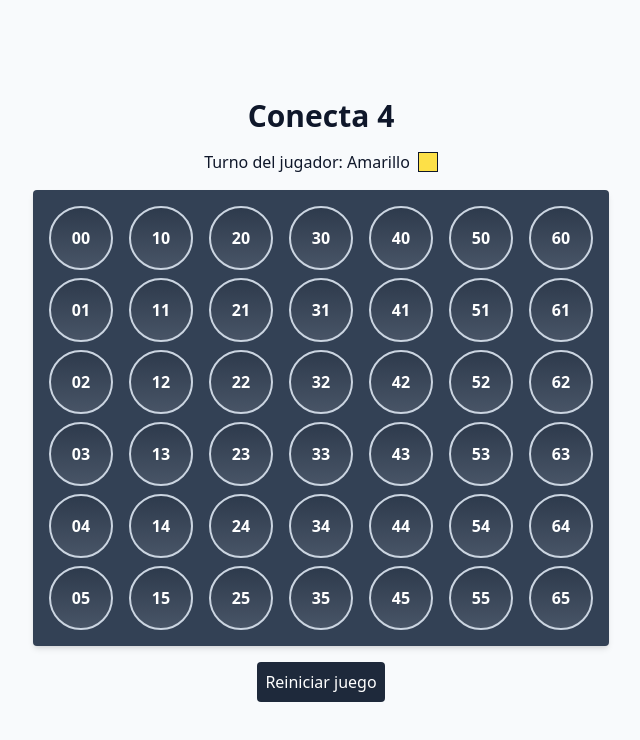
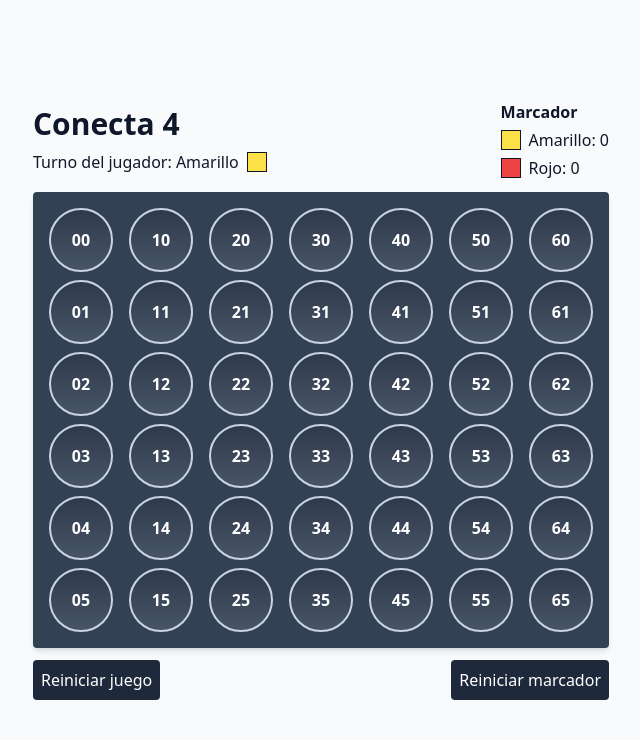
Before and after one commit to XlichOpX/conecta-4, a React (Vite) app: page / in a window 1280 px wide. Shown: the top 740 px of the page, without its empty margins (319-959 px from the left). Built offline with nearby package versions, Linux system fonts and the light colour scheme.

Commit message:
feat: implement scoreboard

```diff
--- a/src/App.tsx
+++ b/src/App.tsx
@@ -4,7 +4,6 @@ function App() {
   return (
     <div className="h-screen bg-slate-50 text-slate-900">
       <div className="container mx-auto flex h-full flex-col items-center justify-center gap-4">
-        <h1 className="text-3xl font-bold">Conecta 4</h1>
         <Game />
       </div>
     </div>
--- a/src/components/Game.tsx
+++ b/src/components/Game.tsx
@@ -23,6 +23,7 @@ export function Game() {
   const [game, setGame] = useState<CellState[][]>(() =>
     getInitialGame({ cols, rows })
   );
+  const [scores, setScores] = useState({ yellow: 0, red: 0 });
 
   const [winner, setWinner] = useState<Player | null>(null);
 
@@ -59,6 +60,10 @@ export function Game() {
 
     if (finishedGame) {
       setWinner(currentPlayer);
+      setScores({
+        ...scores,
+        [currentPlayer.color]: scores[currentPlayer.color] + 1,
+      });
     }
 
     setGame(finishedGame || newGame);
@@ -72,8 +77,18 @@ export function Game() {
     setWinner(null);
   }
 
+  function resetScores() {
+    setScores({ red: 0, yellow: 0 });
+  }
+
   return (
     <>
+      <div className="flex w-auto flex-col gap-3">
+        <div className="flex flex-col items-center justify-between gap-3 lg:flex-row">
+          <div>
+            <h1 className="mb-2 text-center text-3xl font-bold lg:text-left">
+              Conecta 4
+            </h1>
             <p aria-live="polite" className="flex items-center gap-2">
               {!winner && remainingCells > 0 && (
                 <span>
@@ -89,6 +104,18 @@ export function Game() {
                 </span>
               )}
             </p>
+          </div>
+
+          <div aria-live="polite" className="flex flex-col gap-1">
+            <h2 className="text-center font-bold lg:text-left">Marcador</h2>
+            <p className="flex items-center">
+              <PlayerAvatar player={players.yellow} reverse />: {scores.yellow}
+            </p>
+            <p className="flex items-center">
+              <PlayerAvatar player={players.red} reverse />: {scores.red}
+            </p>
+          </div>
+        </div>
 
         <div className="flex gap-2 rounded bg-slate-700 p-2 shadow-md lg:gap-4 lg:p-4">
           {game.map((col, colIndex) => (
@@ -109,12 +136,21 @@ export function Game() {
           ))}
         </div>
 
+        <div className="flex justify-between">
           <button
             className="rounded bg-slate-800 p-2 text-white"
             onClick={resetGame}
           >
             Reiniciar juego
           </button>
+          <button
+            className="rounded bg-slate-800 p-2 text-white"
+            onClick={resetScores}
+          >
+            Reiniciar marcador
+          </button>
+        </div>
+      </div>
     </>
   );
 }
--- a/src/components/PlayerAvatar.tsx
+++ b/src/components/PlayerAvatar.tsx
@@ -1,9 +1,20 @@
 import { clsx } from "clsx";
 import { colors, Player } from "../lib/game";
 
-export function PlayerAvatar({ player }: { player: Player }) {
+export function PlayerAvatar({
+  player,
+  reverse = false,
+}: {
+  player: Player;
+  reverse?: boolean;
+}) {
   return (
-    <span className="inline-flex items-center gap-2">
+    <span
+      className={clsx(
+        "inline-flex items-center gap-2",
+        reverse && "flex-row-reverse"
+      )}
+    >
       {player.name}
       <span
         className={clsx(
```
Lines whose indentation alone changed are shown as unchanged.
